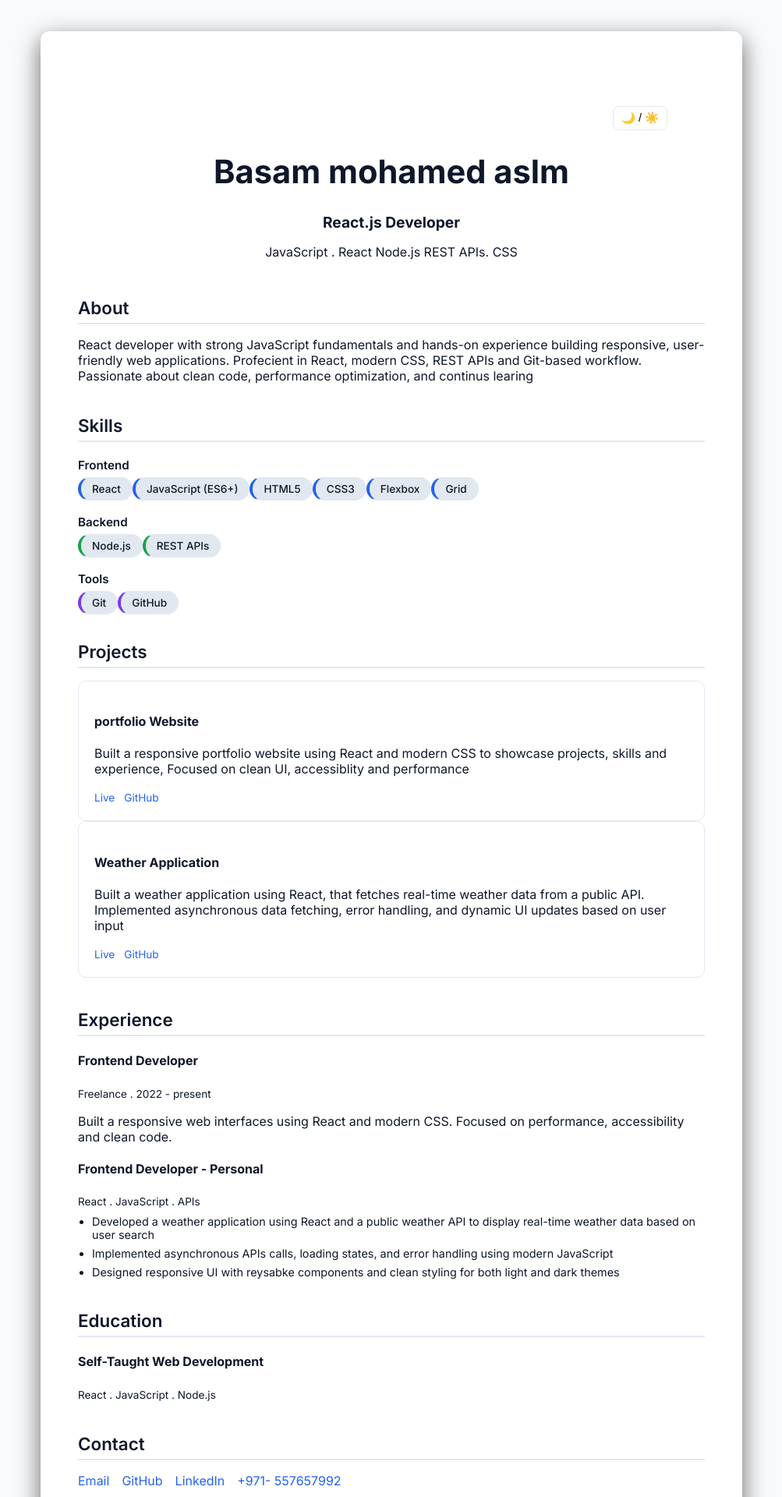
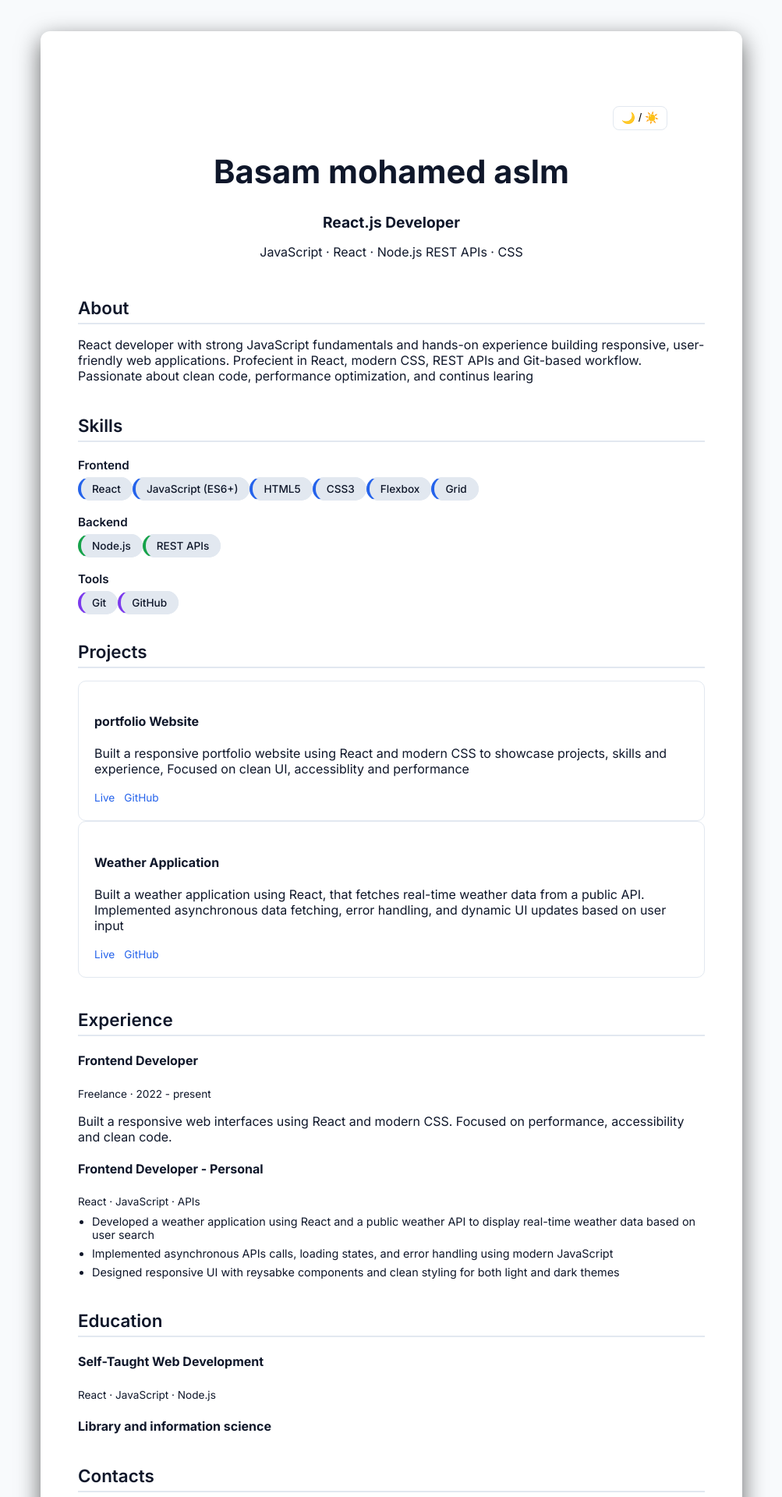
Before and after one commit to BasamLive/resume, a React (Vite) app: page / in a window 1280 px wide. Shown: the top 1920 px of the page at 78% size, without its empty margins (138-1141 px from the left). Built offline with nearby package versions, Linux system fonts and the light colour scheme.

Commit message:
some modification

```diff
--- a/src/components/Contact.jsx
+++ b/src/components/Contact.jsx
@@ -1,7 +1,7 @@
 const Contact = () => {
   return (
     <section className="section contact">
-      <h3 className="section-title">Contact</h3>
+      <h3 className="section-title">Contacts</h3>
       <a href="mailto:basambasam@hotmail.com">Email</a>
       <a href="https://github.com/">GitHub</a>
       <a href="https://linkedin.com/basabasam">LinkedIn</a>
--- a/src/components/Education.jsx
+++ b/src/components/Education.jsx
@@ -4,7 +4,10 @@ export default function Eduction() {
       <h3 className="section-title">Education</h3>
       <div className="item">
         <h4>Self-Taught Web Development</h4>
-        <span>React . JavaScript . Node.js</span>
+        <span>React · JavaScript · Node.js</span>
+      </div>
+      <div className="item">
+        <h4>Library and information science</h4>
       </div>
     </section>
   );
--- a/src/components/Experience.jsx
+++ b/src/components/Experience.jsx
@@ -4,7 +4,7 @@ const Experience = () => {
       <h3 className="section-title">Experience</h3>
       <div className="item">
         <h4>Frontend Developer</h4>
-        <span>Freelance . 2022 - present</span>
+        <span>Freelance · 2022 - present</span>
         <p>
           Built a responsive web interfaces using React and modern CSS. Focused
           on performance, accessibility and clean code.
@@ -12,7 +12,7 @@ const Experience = () => {
       </div>
       <div className="item">
         <h4>Frontend Developer - Personal</h4>
-        <span>React . JavaScript . APIs</span>
+        <span>React · JavaScript · APIs</span>
         <ul>
           <li>
             Developed a weather application using React and a public weather API
--- a/src/components/Header.jsx
+++ b/src/components/Header.jsx
@@ -8,7 +8,7 @@ const Header = () => {
       </div>
       <h1>Basam mohamed aslm</h1>
       <h2>React.js Developer</h2>
-      <p>JavaScript . React Node.js REST APIs. CSS</p>
+      <p>JavaScript · React · Node.js REST APIs · CSS</p>
     </header>
   );
 };
```
